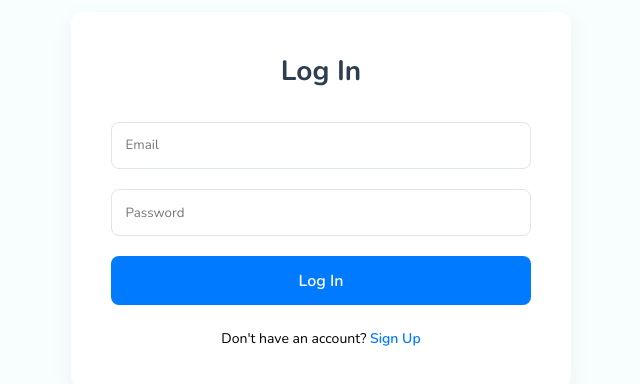
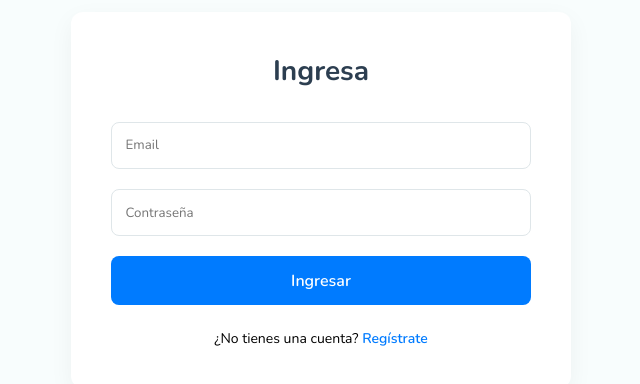
Before and after one commit to 285JuanDM/capstone-equipo-4, a React (Vite) app in the folder frontend/: page /login in a window 1280 px wide. Shown: the part 200-584 px from the top of the page, without its empty margins (319-959 px from the left). Built offline with nearby package versions, Linux system fonts and the light colour scheme; no server answers.

Commit message:
Se cambia el Login a español

```diff
--- a/frontend/src/pages/Login.jsx
+++ b/frontend/src/pages/Login.jsx
@@ -22,7 +22,7 @@ export default function Login() {
   return (
     <div className="auth-container">
       <form onSubmit={handleLogin} className="auth-form">
-        <h2>Log In</h2>
+        <h2>Ingresa</h2>
         {error && <p className="error-message">{error}</p>}
         <input
           type="email"
@@ -33,14 +33,14 @@ export default function Login() {
         />
         <input
           type="password"
-          placeholder="Password"
+          placeholder="Contraseña"
           value={password}
           onChange={(e) => setPassword(e.target.value)}
           required
         />
-        <button type="submit">Log In</button>
+        <button type="submit">Ingresar</button>
         <p className="auth-switch">
-          Don't have an account? <Link to="/signup">Sign Up</Link>
+          ¿No tienes una cuenta? <Link to="/signup">Regístrate</Link>
         </p>
       </form>
     </div>
--- a/frontend/src/pages/SignUp.jsx
+++ b/frontend/src/pages/SignUp.jsx
@@ -22,7 +22,7 @@ export default function SignUp() {
   return (
     <div className="auth-container">
       <form onSubmit={handleSignUp} className="auth-form">
-        <h2>Sign Up</h2>
+        <h2>Registro</h2>
         {error && <p className="error-message">{error}</p>}
         <input
           type="email"
@@ -33,14 +33,14 @@ export default function SignUp() {
         />
         <input
           type="password"
-          placeholder="Password"
+          placeholder="Contraseña"
           value={password}
           onChange={(e) => setPassword(e.target.value)}
           required
         />
-        <button type="submit">Sign Up</button>
+        <button type="submit">Registrarme</button>
         <p className="auth-switch">
-          Already have an account? <Link to="/login">Log In</Link>
+          ¿Ya tienes una cuenta? <Link to="/login">Ingresa</Link>
         </p>
       </form>
     </div>
```
